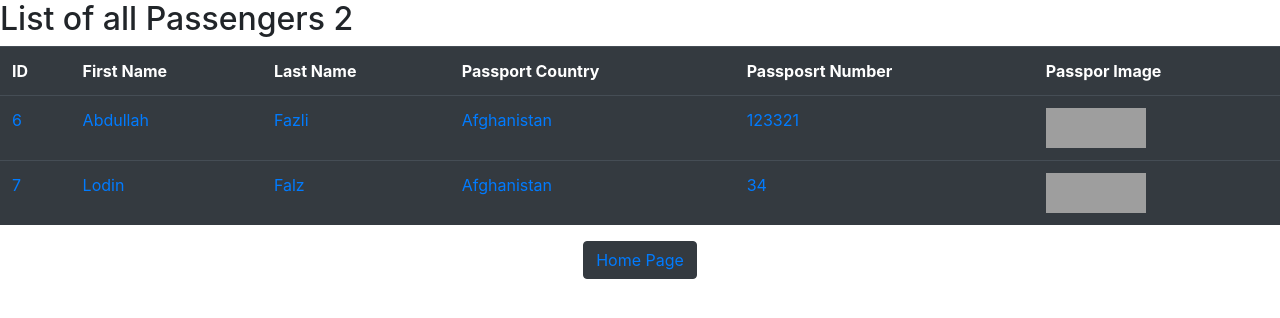
After one commit to Abdullah-max-eng/AirlineSystem, a Django app: page /flights/AllPassengers in a window 1280 px wide. The commit adds this page. Shown: the top 318 px of the page. Run offline with Django 4.2, Linux system fonts and the light colour scheme; data comes from the database, SQL or seed files in the repository; both versions use the stored data as it was after the commit; some libraries are stand-ins or nearby versions; grey boxes are pictures that could not be loaded.

Commit message:
Passengers Pag added

```diff
--- a/AirlineManagementSystem/AirlineSystem/FlightsSystem/models.py
+++ b/AirlineManagementSystem/AirlineSystem/FlightsSystem/models.py
@@ -29,9 +29,10 @@ class PassengersModel(models.Model):
     passportCountry = models.CharField(max_length=30)
     passportNumber = models.IntegerField()
     passport_photo = models.ImageField(
-        upload_to='passport_photos/', default='passenger_photos/default.jpg', null=True)
+        upload_to='passport_photos/', default='passenger_photos/default.jpg', null=True, blank=True)
+
     flights = models.ManyToManyField(
-        FlightModel, blank=True, related_name="passengers")
+        FlightModel, blank=True, null=True, related_name="passengers")
 
     def __str__(self):
         return f"{self.first}, {self.last}, {self.passportNumber}, {self.passportCountry}"
--- /dev/null
+++ b/AirlineManagementSystem/AirlineSystem/FlightsSystem/templates/FlightsSystem/AllPassengers.html
@@ -0,0 +1,65 @@
+{% extends "FLightsSystem/layout.html"%}
+
+{% block body%}
+
+<h2> List of all Passengers {{count}} </h2>
+
+<table class="table table-dark table-hover">
+  <th>ID</th>
+  <th>First Name</th>
+  <th>Last Name </th>
+  <th>Passport Country </th>
+  <th>Passposrt Number </th>
+  <th>Passpor Image </th>
+{% for ThisPassenger in allPassengers %}
+    <tr>
+      <td><a href="{% url 'FlightsSystem:pDetails' ThisPassenger.id %}">{{ThisPassenger.id}}</a></td>
+      <td><a href="{% url 'FlightsSystem:pDetails' ThisPassenger.id %}">{{ThisPassenger.first}}</a></td>
+      <td><a href="{% url 'FlightsSystem:pDetails' ThisPassenger.id %}">{{ThisPassenger.last}}</a></td>
+      <td><a href="{% url 'FlightsSystem:pDetails' ThisPassenger.id %}">{{ThisPassenger.passportCountry}}</a></td>
+      <td><a href="{% url 'FlightsSystem:pDetails' ThisPassenger.id %}">{{ThisPassenger.passportNumber}}</a></td>
+      <td>
+        <!-- <img src="{{ apassenger.passport_photo.url }}" alt="Passport Photo" width="200" height="200" alt="Passport photo">  -->
+        <a href="#" class="image-link"> <img src="https://th.bing.com/th/id/OIP.zkcuHxmQnWxirU9auX4zbgHaEK?w=322&h=181&c=7&r=0&o=5&dpr=1.1&pid=1.7" alt="Passport Photo" width="100" height="40" alt="Passport photo"> </a>
+    </td>
+    </tr>
+{% endfor %}
+</table>
+
+<div style="text-align: center;">
+  <button class="btn btn-dark">
+    <a href="{% url 'FlightsSystem:index' %}">Home Page</a>
+  </button>
+</div>
+
+<!-- Below Script and Div is for image view -->
+<div id="imageModal" class="modal">
+  <span class="close">&times;</span>
+  <img class="modal-content" id="img01">
+  <div id="caption"></div>
+</div>
+
+<script>
+  $(document).ready(function() {
+    // Get the modal
+    var modal = $("#imageModal");
+
+    // Get the image and insert it inside the modal - use its "alt" text as a caption
+    $(".image-link").click(function() {
+      modal.css("display", "block");
+      var img = $(this).find("img");
+      $("#img01").attr("src", img.attr("src"));
+      $("#caption").text(img.attr("alt"));
+    });
+
+    // Get the <span> element that closes the modal
+    var span = $(".close")[0];
+
+    // When the user clicks on <span> (x), close the modal
+    span.onclick = function() {
+      modal.css("display", "none");
+    }
+  });
+  </script>
+
+{% endblock%}
--- a/AirlineManagementSystem/AirlineSystem/FlightsSystem/templates/FlightsSystem/index.html
+++ b/AirlineManagementSystem/AirlineSystem/FlightsSystem/templates/FlightsSystem/index.html
@@ -3,12 +3,12 @@
 <h1>Welcome to Flight Management System.</h1>
 <h3>Please Select one of the below options</h3>
 
-<table>
+<table class="table table-dark table-hover" style= "text-align: center;">
   <tr>
     <td><a href="{% url 'FlightsSystem:AllFLights' %}">All Flights </a></td>
   </tr>
   <tr>
-    <td><a href=""> All Passenger</a></td>
+    <td><a href="{% url 'FlightsSystem:AllPassengers' %}"> All Passenger</a></td>
   </tr>
   <tr>
     <td><a href="">All Airports</a></td>
--- a/AirlineManagementSystem/AirlineSystem/FlightsSystem/templates/FlightsSystem/layout.html
+++ b/AirlineManagementSystem/AirlineSystem/FlightsSystem/templates/FlightsSystem/layout.html
@@ -1,7 +1,11 @@
 {% load static %}
+
 <!DOCTYPE html>
-<html lang="eng">
+<html lang="en">
   <head>
+    <meta charset="UTF-8" />
+    <meta http-equiv="X-UA-Compatible" content="IE=edge" />
+    <meta name="viewport" content="width=device-width, initial-scale=1.0" />
     <title>Flight Management System</title>
     <script src="https://code.jquery.com/jquery-3.6.0.min.js"></script>
     <!-- Latest compiled and minified CSS -->
@@ -13,7 +17,6 @@
     <!-- Latest compiled JavaScript -->
     <script src="https://maxcdn.bootstrapcdn.com/bootstrap/4.5.2/js/bootstrap.min.js"></script>
   </head>
-
   <body>
     {% block body %} {% endblock %}
   </body>
--- /dev/null
+++ b/AirlineManagementSystem/AirlineSystem/FlightsSystem/templates/FlightsSystem/pDetails.html
@@ -0,0 +1,3 @@
+{% extends 'FlightsSystem/layout.html' %} {% block body %}
+<h1>{{passengerID}}</h1>
+{% endblock %}
--- a/AirlineManagementSystem/AirlineSystem/FlightsSystem/urls.py
+++ b/AirlineManagementSystem/AirlineSystem/FlightsSystem/urls.py
@@ -7,4 +7,6 @@ urlpatterns = [
     path("AllFLights", views.AllFLights, name="AllFLights"),
     path("<int:flight_id>", views.aFlightDetails, name="aFlightDetails"),
     path("AddPassenger", views.addpassenger, name="addpassenger"),
+    path("AllPassengers", views.AllPassengers, name="AllPassengers"),
+    path("<int:Pid>/APassenger", views.pDetails, name="pDetails")
 ]
--- a/AirlineManagementSystem/AirlineSystem/FlightsSystem/views.py
+++ b/AirlineManagementSystem/AirlineSystem/FlightsSystem/views.py
@@ -16,6 +16,23 @@ if not os.path.exists(upload_to):
 
 
 # Create your views here.
+
+def pDetails(request, Pid):
+    return render(request, "FlightsSystem/pDetails.html", {
+        "passengerID": Pid
+
+    })
+
+
+def AllPassengers(request):
+    allPassengers = PassengersModel.objects.all()
+    count = allPassengers.count()
+    return render(request, "FlightsSystem/AllPassengers.html", {
+        "allPassengers": allPassengers,
+        "count": count
+    })
+
+
 def index(httprequest):
     return render(httprequest, 'FlightsSystem/index.html')
 
@@ -45,19 +62,34 @@ def aFlightDetails(httprequest, flight_id):
 
 def addpassenger(request):
     if request.method == "POST":
-        form = AddPassengerForm(request.POST, request.FILES)
-        if form.is_valid():
-            first_name = form.cleaned_data['Firstname']
-            last_name = form.cleaned_data['LastName']
-            passport_country = form.cleaned_data['passportCountry']
-            passport_image = form.cleaned_data['passport_image']
-            flights = form.cleaned_data['ListOfAllFlights']
-            # Perform action with the form data, such as saving to database, etc.
-            return render(request, "FlightsSystem/test.html", {
-                "value": first_name
+        Myform = AddPassengerForm(request.POST, request.FILES)
+        if Myform.is_valid():
+            first_name = Myform.cleaned_data['Firstname']
+            last_name = Myform.cleaned_data['LastName']
+            passport_country = Myform.cleaned_data['passportCountry']
+            passport_number = Myform.cleaned_data['passportNumber']
+            passport_image = Myform.cleaned_data['passport_image']
+            flights = Myform.cleaned_data['ListOfAllFlights']
+            passenger = PassengersModel(
+                first=first_name,
+                last=last_name,
+                passportCountry=passport_country,
+                passportNumber=passport_number,
+                passport_photo=passport_image
+            )
+            passenger.save()
+            passenger.flights.set(flights)
+            return render(request, "FlightsSystem/addpassenger.html", {
+                "form": AddPassengerForm(),
+                "info": "Data Added"
             })
-    else:
-        form = AddPassengerForm()
+        else:
+            return render(request, "FlightsSystem/addpassenger.html", {
+                "form": Myform,
+                "errors": Myform.errors
+            })
+    newform = AddPassengerForm()
     return render(request, "FlightsSystem/addpassenger.html", {
-        "form": form
+        "form": newform,
+        "info": "First made Form"
     })
```
Also changed, not shown: AirlineManagementSystem/AirlineSystem/FlightsSystem/templates/FlightsSystem/aFlightDetails.html (+23 -15 lines), AirlineManagementSystem/AirlineSystem/FlightsSystem/templates/FlightsSystem/addpassenger.html (+11 -2 lines), AirlineManagementSystem/AirlineSystem/FlightsSystem/migrations/0008_alter_airlinesmodel_flights_and_more.py (added), AirlineManagementSystem/AirlineSystem/FlightsSystem/migrations/0009_alter_passengersmodel_flights_and_more.py (added), AirlineManagementSystem/AirlineSystem/FlightsSystem/migrations/0010_alter_passengersmodel_passport_photo.py (added), AirlineManagementSystem/AirlineSystem/db.sqlite3, AirlineManagementSystem/AirlineSystem/passport_photos/My_Profile.jpg (added), AirlineManagementSystem/AirlineSystem/passport_photos/The-University-of-Texas-At-Austin_nSDV7Sw.jpg (added).
